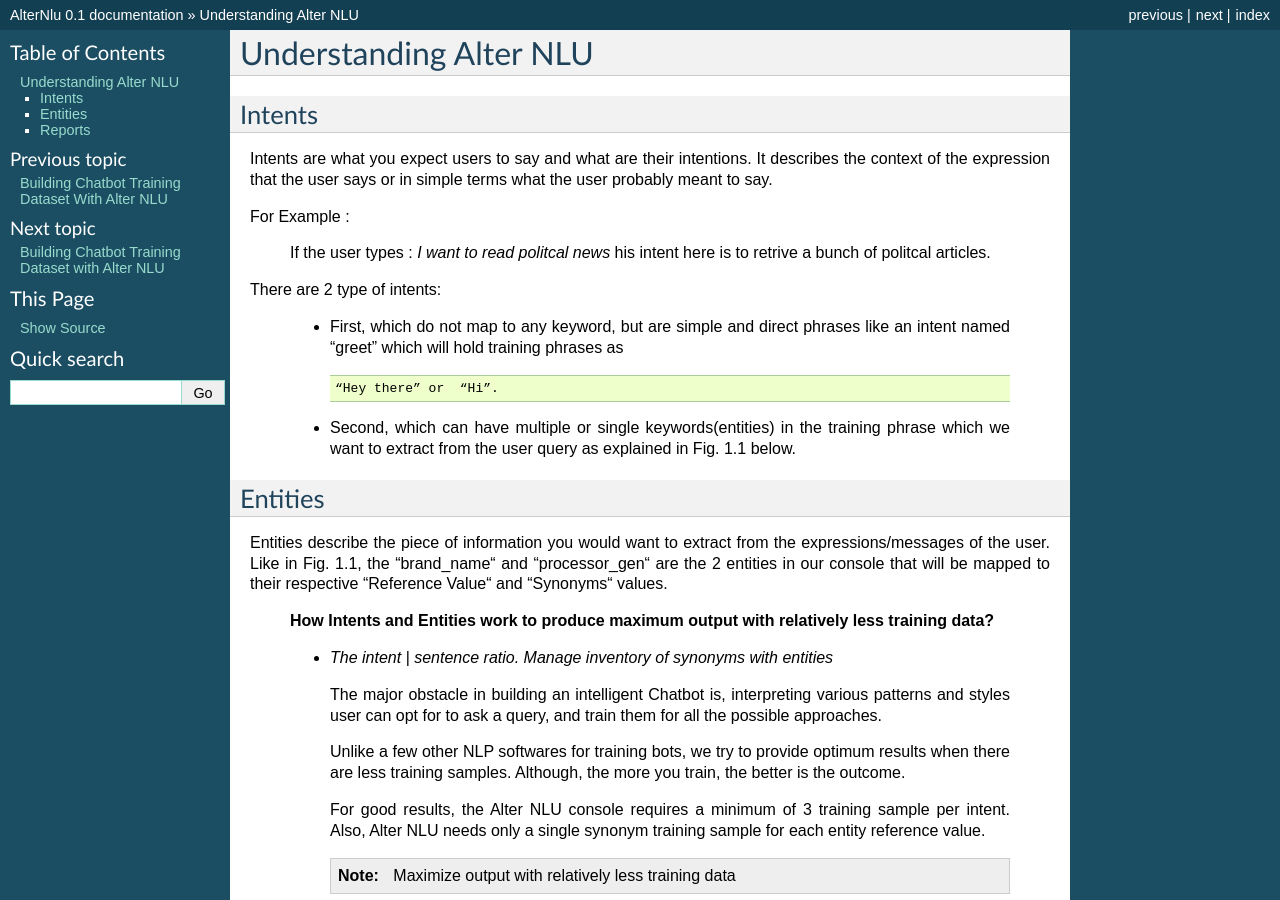
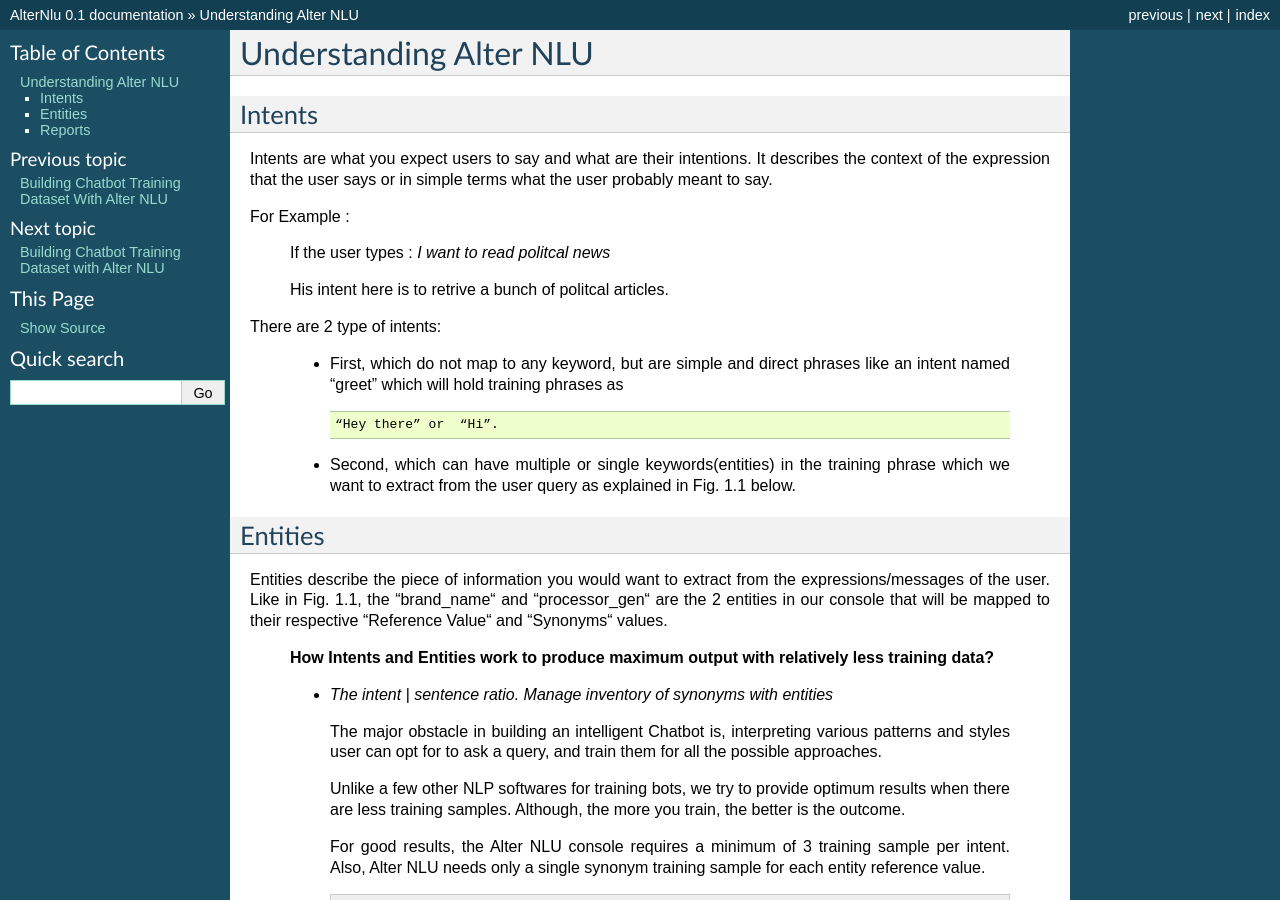
Before and after one commit to thakurtanya/kontikilabsDevelopers, a Sphinx documentation site: the page built from doc/source/Understanding-AlterNlu.rst, in a window 1280 px wide and 900 px high. Built offline with Sphinx 7.4.7, drawn with Linux system fonts in a browser that asks for light colours.

Commit message:
content additions

```diff
--- a/doc/source/Understanding-AlterNlu.rst
+++ b/doc/source/Understanding-AlterNlu.rst
@@ -12,7 +12,8 @@
 
 		If the user types :
 		*I want to read politcal news*
-		his intent here is to retrive a bunch of politcal articles.
+
+		His intent here is to retrive a bunch of politcal articles.
 
 There are 2 type of intents:
 
```
